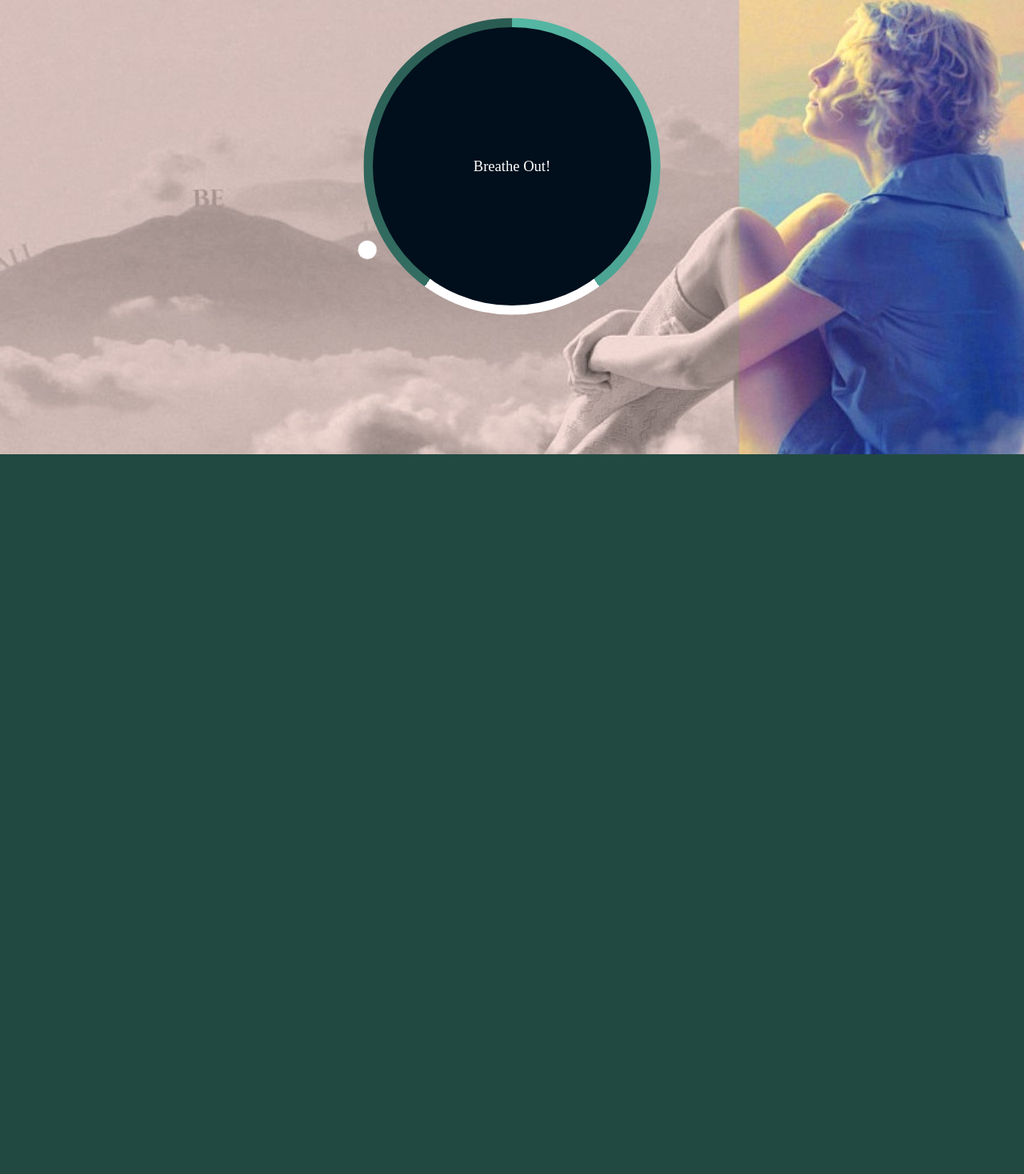
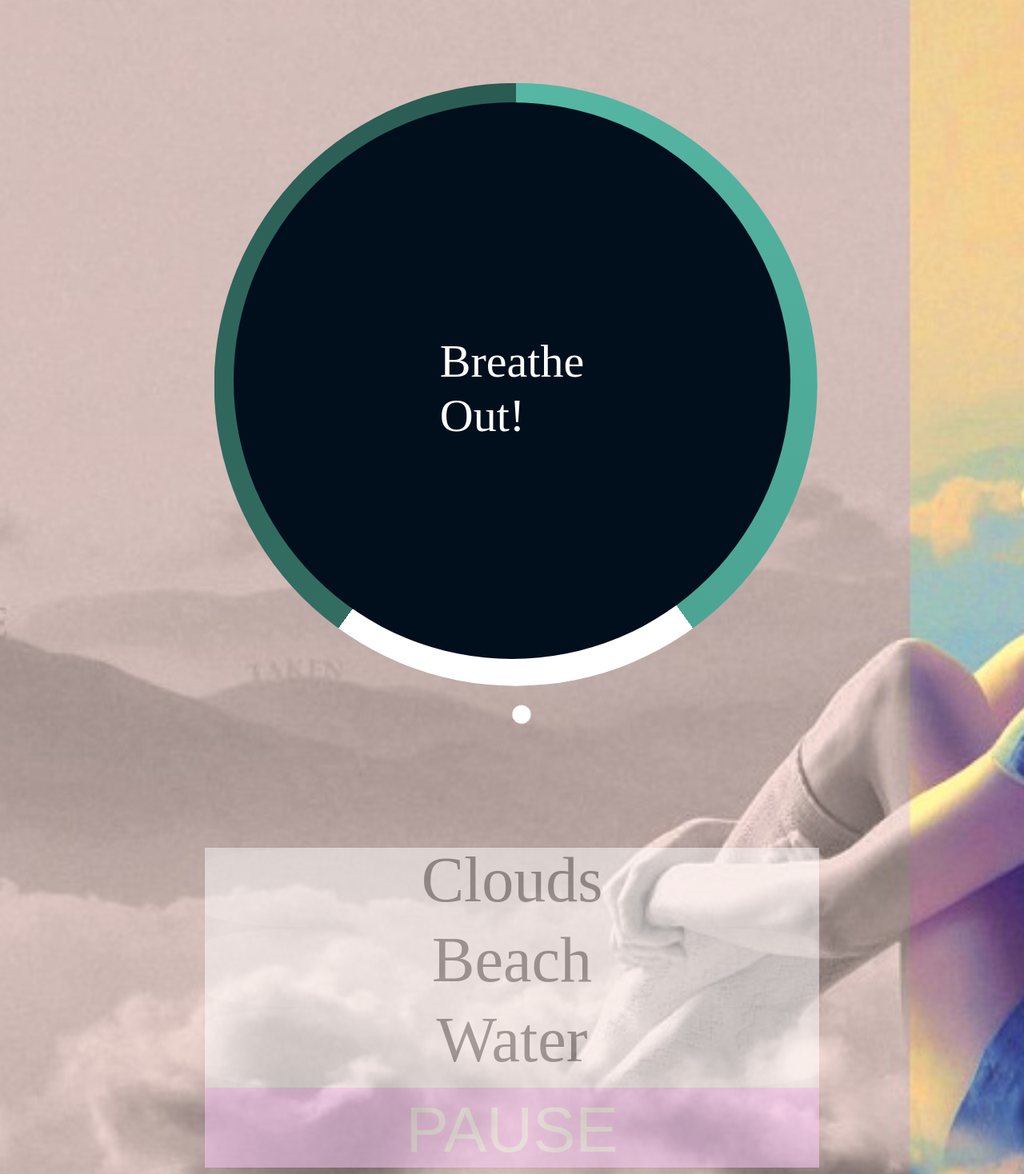
Before and after one commit to rohit07052/Relaxer-app, a plain HTML site: page index.html in a window 1280 px wide. Shown: the part 232-1700 px from the top of the page at 80% size. Before the commit the page ends 800 px from the top, so only its background shows below. Drawn offline with nearby package versions, Linux system fonts and the light colour scheme.

Commit message:
first commit

```diff
--- /dev/null
+++ b/audio.css
@@ -0,0 +1,6 @@
+#player{
+  height: -100px;
+}
+body{
+  background-color: red;
+}
--- a/index.html
+++ b/index.html
@@ -3,10 +3,12 @@
   <head>
     <meta charset="utf-8">
     <title>Relaxer app</title>
+    <script src="https://ajax.googleapis.com/ajax/libs/jquery/2.1.1/jquery.min.js"></script>
+
     <link rel='stylesheet' href="style.css">
   </head>
   <body>
-    <h1>Ease your body and relax.</h1>
+    <h1>Ease your body and relax</h1>
     <div class="container">
       <div class="circle">
       </div>
@@ -15,7 +17,23 @@
         <div class="pointer"></div>
       </div>
 
-    <div class="gradient-circle"><div>
+      <div class="gradient-circle"></div>
+    </div>
+    <!-- the audio code -->
+    <audio id="player" controls="controls">
+      <source id ="mp3_src" src="https://www.global-journey.com/MP3-Samples/Free-25/Sunrise-Serenade.mp3" type="audio/mp3" />
+
+      doesn't work
+
+    </audio>
+    <div class="containers">
+    <ul>
+
+        <a href="#" source="https://www.global-journey.com/MP3-Samples/Free-25/Sunrise-Serenade.mp3"><li>    Clouds </li></a>
+        <a href="#" source="http://www.global-journey.com/MP3-Samples/Free-25/Orithyia-by-Moonlight.mp3"><li>Beach</li></a>
+        <a href="#" source="http://www.global-journey.com/MP3-Samples/GJ-Dancing-waters.mp3"><li>Water</li></a>
+      </ul>
+  <button id="pause"> PAUSE </button>
   </div>
     <script src= "scripts.js">
     </script>
--- a/scripts.js
+++ b/scripts.js
@@ -21,3 +21,31 @@ function bA(){
   }, bt)
 };
 setInterval(bA,tt);
+// audio code...
+$(document).ready(function(){
+    $('[source]').on('click', function(){
+        change( $(this).attr('source')  );
+        button.text("PAUSE");
+    });
+});
+function change(sourceUrl) {
+    var audio = document.getElementById("player");
+    source = document.getElementById("mp3_src");
+    source.src = sourceUrl;
+    audio.pause();
+    audio.load();
+    audio.play();
+ }
+ var button = $("#pause");
+ $(button).on('click',function(){
+   var identity = button.text();
+   var audio = document.getElementById("player");
+   if(identity ==='PAUSE'){
+     button.text("PLAY");
+     audio.pause();
+   }
+   else{
+     button.text("PAUSE");
+     audio.play();
+   }
+ });
--- a/style.css
+++ b/style.css
@@ -2,6 +2,22 @@
 
 *{
   box-sizing: border-box;
+}
+h1{
+  height: 100%;
+  width: 100%;
+  font-size: 70px;
+  padding-left: 10%;
+}
+p#text {
+  display: block;
+  font-size: 50px;
+  height: 100%;
+  width: 100%;
+  margin-block-start: 5em;
+  margin-block-end: 1em;
+  margin-inline-start: 2em;
+  margin-inline-end: 2em;
 }
 body{
   background: #224941 url('img/cover.jpg') no-repeat center center/cover;
@@ -20,7 +36,7 @@ body{
   justify-content: center;
   height: 300px;
   width: 300px;
-  margin: auto;
+  margin: 30%;
   transform: scale(1);
   position: relative;
 }
@@ -33,30 +49,30 @@ body{
   #336d62 60%,
   #2a5b52 100%
     );
-    height: 320px;
-    width: 320px;
+    height: 650px;
+    width: 650px;
     position: absolute;
-    top: -10px;
-    left: -10px;
+    top: -57%;
+    left: -57%;
     z-index: -2;
     border-radius: 50%;
 }
  .circle{
    background-color: #010f1c;
-   height: 100%;
-   width: 100%;
+   height: 600px;
+   width: 600px;
    position: absolute;
-   top: 0;
-   left: 0;
+   /*top: 0;
+   left: 0;*/
    z-index: -1;
    border-radius: 50%;
  }
  .pointer-container{
    position: absolute;
-   top: -40px;
-   left: 140px;
-   width: 20px;
-   height: 190px;
+   top: -28px;
+
+   width: 650px;
+   height: 180px;
    animation: rotate 7.5s linear forwards infinite;
    transform-origin: bottom center;
  }
@@ -98,3 +114,68 @@ body{
     transform: scale(1);
   }
 }
+/* audio player styling*/
+#player{
+  height: 0px;
+  width: 0px;
+}
+
+.containers{
+	border: 0px solid rgba(0,0,0,0);
+	width: 60%;
+	height: 100%;
+	margin: 50px auto;
+  padding-bottom: 0px;
+	background: #f7f7f7;
+	box-shadow: 0 0 3px rgba(0,0,0, 0.1);
+  opacity: 0.5;
+}
+ul {
+	list-style: none;
+	margin: 0;
+	padding: 0;
+  height: 300px;
+
+}
+li {
+	background: #fff;
+	height: 100px;
+	line-height: 40px;
+	color: #666;
+  text-align: center;
+  font-size: 80px;
+  padding: 20px;
+  border-radius: 20%;
+}
+button {
+  background-color: #ffccff; /* Green */
+  border: none;
+  color: #fffff9;
+  padding: 7px 16px;
+  text-align: center;
+  text-decoration: none;
+  display: inline-block;
+  font-size: 80px;
+  position: relative;
+  width: 100%;
+  height: 100px;
+}
+
+/*li {
+	background: #fff;
+	height: 40px;
+  width: 30%;
+	line-height: 40px;
+	color: #666;
+}
+*/
+a{
+  text-decoration: none;
+}
+li:nth-child(2n){
+	background: #f7f7f7;
+}
+li:hover  {
+  width: 100%;
+	opacity: 0.4;
+}
```
Lines whose indentation alone changed are shown as unchanged.
